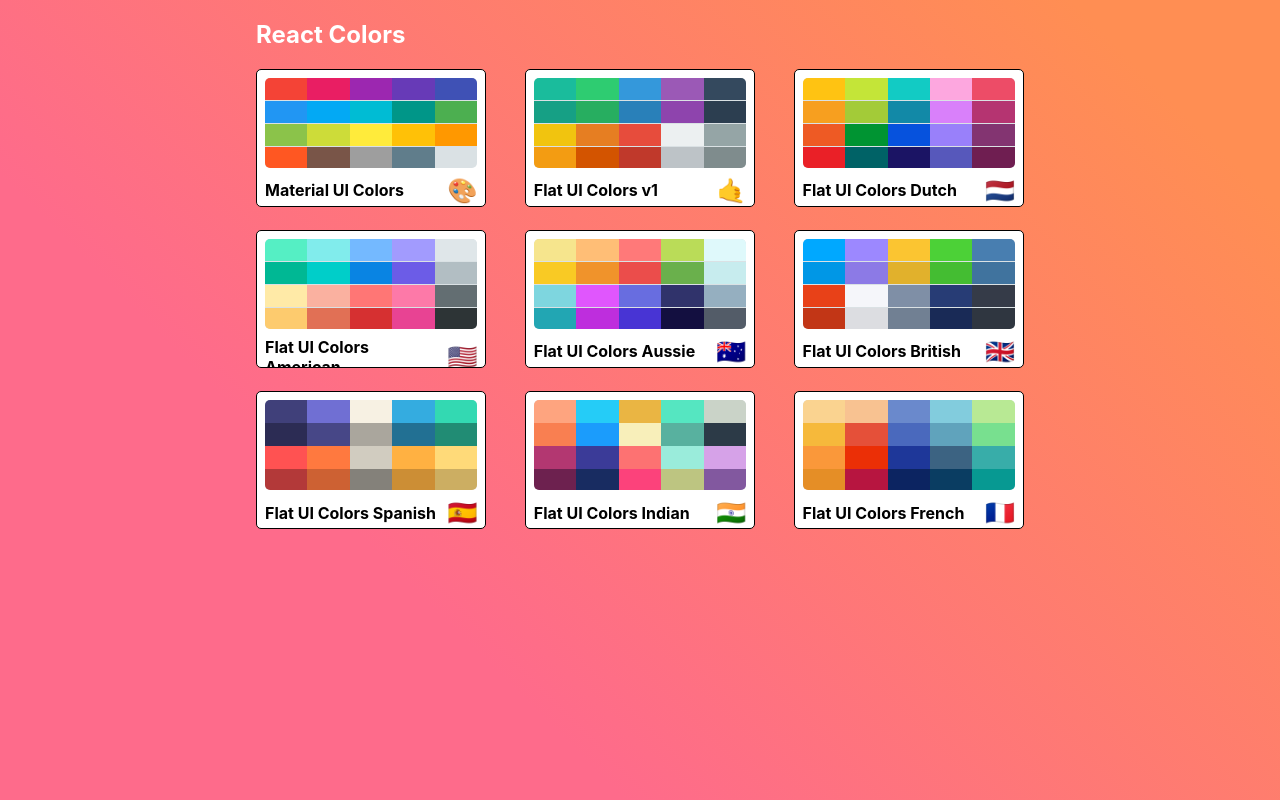
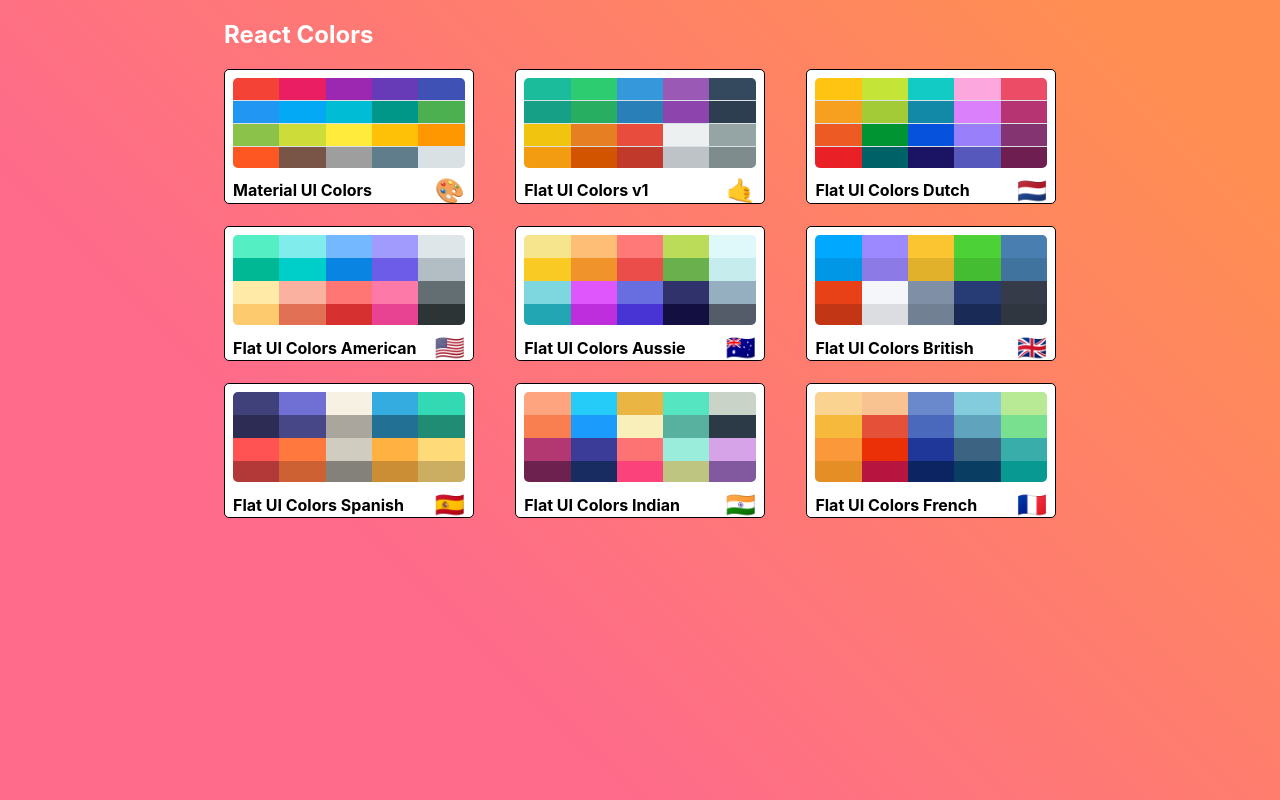
Before and after one commit to roger-rangel/First-React-App, a React (Create React App) app: page / in a window 1280 px wide. Built offline with nearby package versions, Linux system fonts and the light colour scheme.

Commit message:
Add Link to ColorBox and Add Route

```diff
--- a/src/App.js
+++ b/src/App.js
@@ -15,6 +15,11 @@
           path="/palette/:id"
           element={<Palette />}
         />
+        <Route
+           exact
+           path='/palette/:paletteId/:colorId'
+           element={ <h1>SINGLE COLOR PAGE!</h1>}
+         />
       </Routes>
 
     );
--- a/src/ColorBox.js
+++ b/src/ColorBox.js
@@ -1,5 +1,6 @@
 /* eslint-disable no-useless-constructor */
 import React, { Component } from 'react';
+import { Link } from 'react-router-dom';
 import { CopyToClipboard } from 'react-copy-to-clipboard';
 import './ColorBox.css'
 
@@ -32,8 +33,11 @@
                 <span>{name}</span>
               </div>
               <button className='copy-button'>Copy</button>
-            </div>
-            <span className='see-more'>More</span>
+          </div>
+          <Link to="/" onClick={e => e.stopPropagation()}>
+             <span className='see-more'>More</span>
+          </Link>
+
         </div>
       </CopyToClipboard>
     );
--- a/src/PaletteList.js
+++ b/src/PaletteList.js
@@ -15,7 +15,7 @@
     justifyContent: "center"
   },
   container: {
-    width: "60%",
+    width: "65%",
     display: "flex",
     alignItems: "flex-start",
     flexDirection: "column",
```
